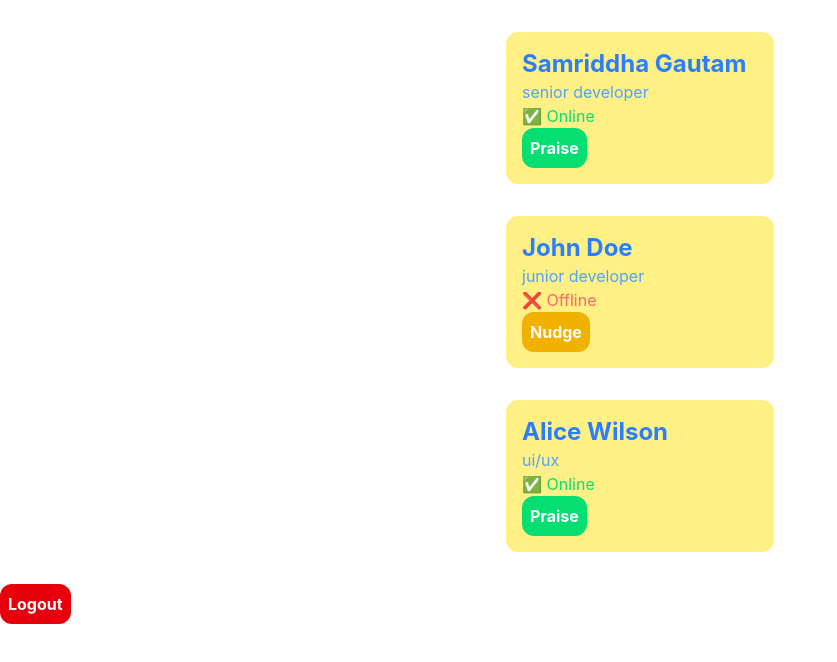
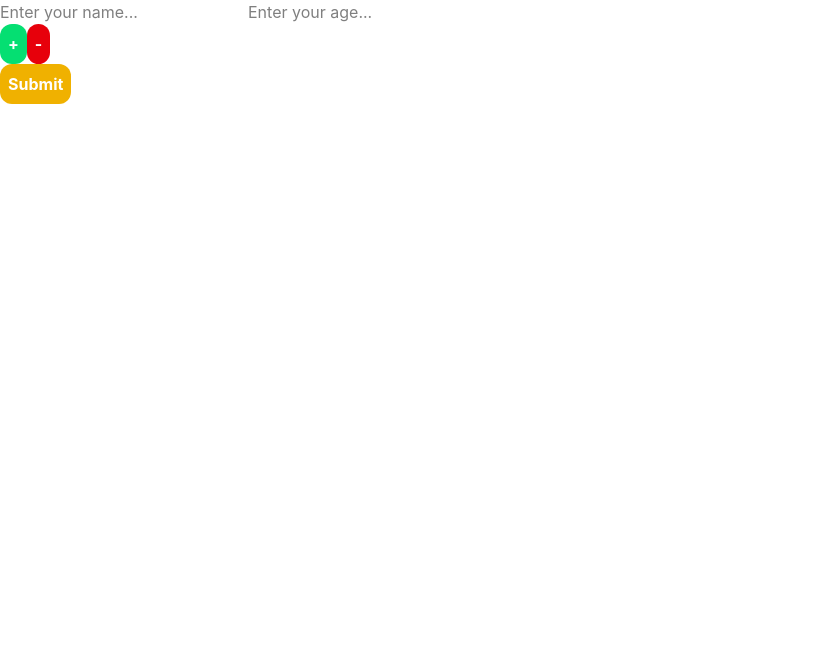
Before and after one commit to samriddha-gautam/React-Native-Class, a React (Vite) app in the folder myapp/: page / in a window 1280 px wide. Shown: the top 662 px of the page, without its empty margins (0-837 px from the left). Built offline with nearby package versions, Linux system fonts and the light colour scheme.

Commit message:
react-hooks: useState

```diff
--- a/myapp/src/App.tsx
+++ b/myapp/src/App.tsx
@@ -1,35 +1,57 @@
+import { use, useEffect, useState } from "react";
 import Button from "./components/Button";
-import Card from "./components/Card";
 
-export default function App(){
-  return(
-    <div>
-      <Card
-        user={{
-          name:"Samriddha Gautam",
-          role :"Senior Developer"
-        }}
-        isOnline = {true}
+export default function App() {
+  const [name, setName] = useState<string>("");
+  const [age, setAge] = useState<number>();
+  const [rating, setRating] = useState<number>(0);
+  const [submitted, setSubmitted] = useState<boolean>(false);
+
+  useEffect(() => {
+    console.log('Rating changed!',rating)
+  },[rating]);
+
+  function handleSubmit(event: React.FormEvent) {
+    event.preventDefault();
+    setSubmitted(true);
+  }
+
+  function increaseRating() {
+    setRating((prev) => Math.min(prev + 1, 5));
+  }
+
+  function decreaseRating() {
+    setRating((prev) => Math.max(prev - 1, 0));
+  }
+
+  if (submitted) {
+    return (
+      <p>
+        Thank you ! {name} You rated us {rating}⭐
+      </p>
+    );
+  }
+
+  return (
+    <form onSubmit={handleSubmit}>
+      <input
+        type="text"
+        placeholder="Enter your name..."
+        value={name}
+        onChange={(e) => setName(e.target.value)}
       />
-      <Card
-        user={{
-          name:"John Doe",
-          role :"Junior Developer"
-        }}
-        isOnline = {false}
+      <input
+        type="number"
+        placeholder="Enter your age..."
+        value={age}
+        onChange={(e) => setAge(Number(e.target.value))}
       />
-      <Card
-        user={{
-          name:"Alice Wilson",
-          role :"UI/UX"
-        }}
-        isOnline = {true}
-      />
-      <Button
-        text="Logout"
-        variant="danger"
-        onclick={()=>alert("You have been logged out")}
-      />
-    </div>
-  )
+
+      <div>
+        <Button text="+" variant="primary" onclick={increaseRating} />
+        <Button text="-" variant="danger" onclick={decreaseRating} />
+      </div>
+      <Button type="submit" variant="secondary" text="Submit" />
+    </form>
+  );
 }
--- a/myapp/src/components/Button.tsx
+++ b/myapp/src/components/Button.tsx
@@ -2,11 +2,13 @@ type ButtonProps={
     text : string ;
     onclick ?: ()=>void;
     variant : "primary" | "secondary" | "danger" ;
+    type ?: "button" | "submit" | "reset"
 }
 
-export default function Button ({text ,onclick , variant = "primary" } : ButtonProps){
+export default function Button ({text ,onclick ,type = "button" , variant = "primary" } : ButtonProps){
     return (
         <button
+            type={type}
             onClick={onclick}
             className={`font-bold cursor-pointer p-2 rounded-xl hover:opacity-75 text-white ${variant === "primary" ? 'bg-green-400 text-white' : variant === "secondary" ? 'bg-yellow-500 text-white' : 'bg-red-600 text-white' } `}
         >
```
